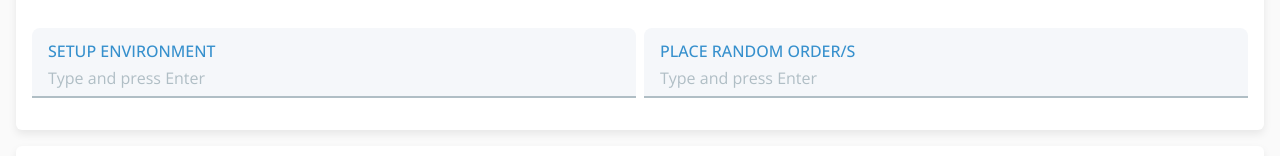
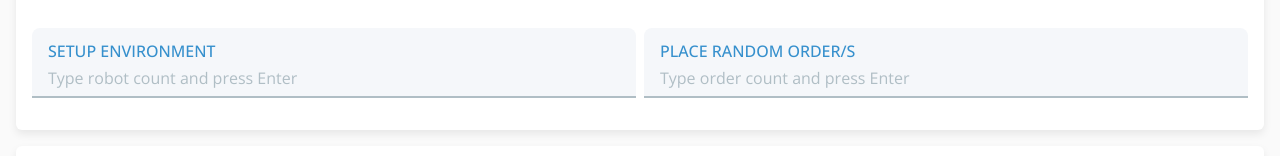
Before and after one commit to mehkir/opcua-cps-kitchen-dashboard, a plain HTML site: page index.html in a window 1280 px wide. Shown: the part 133-289 px from the top of the page. Drawn offline with nearby package versions, Linux system fonts and the light colour scheme.

Commit message:
Make placeholder text more descriptive

```diff
--- a/index.html
+++ b/index.html
@@ -16,12 +16,12 @@
         <div class="grid-container">
             <div class="text-field-filled">
                 <label class="text-field-label open-sans-myfont" for="setup_environment">SETUP ENVIRONMENT</label>
-                <input class="text-field-input open-sans-myfont" id="setup_environment" type="number" placeholder="Type and press Enter">
+                <input class="text-field-input open-sans-myfont" id="setup_environment" type="number" placeholder="Type robot count and press Enter">
             </div>
             <!-- <div><button id="random_order_button" type="button" class="open-sans-myfont function-button">PLACE RANDOM ORDER</button></div> -->
             <div class="text-field-filled">
                 <label class="text-field-label open-sans-myfont" for="random_order_input">PLACE RANDOM ORDER/S</label>
-                <input class="text-field-input open-sans-myfont" id="random_order_input" type="number" placeholder="Type and press Enter">
+                <input class="text-field-input open-sans-myfont" id="random_order_input" type="number" placeholder="Type order count and press Enter">
             </div>
         </div>
     </div>
```
